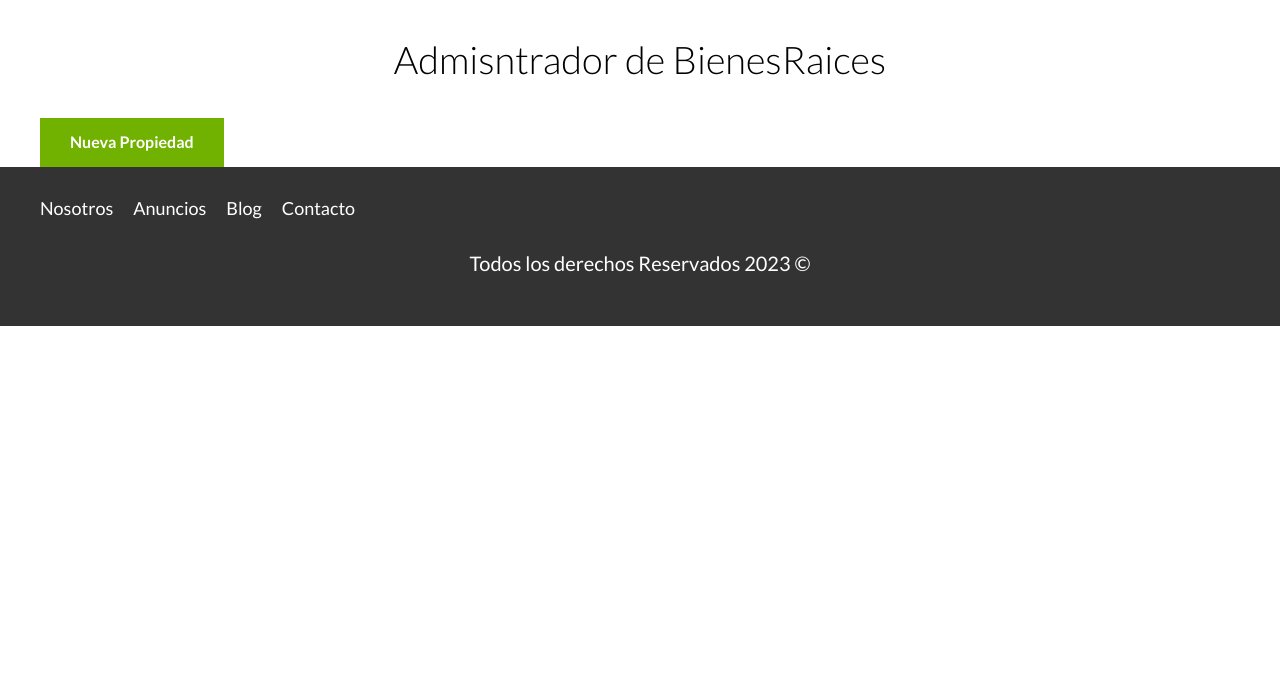
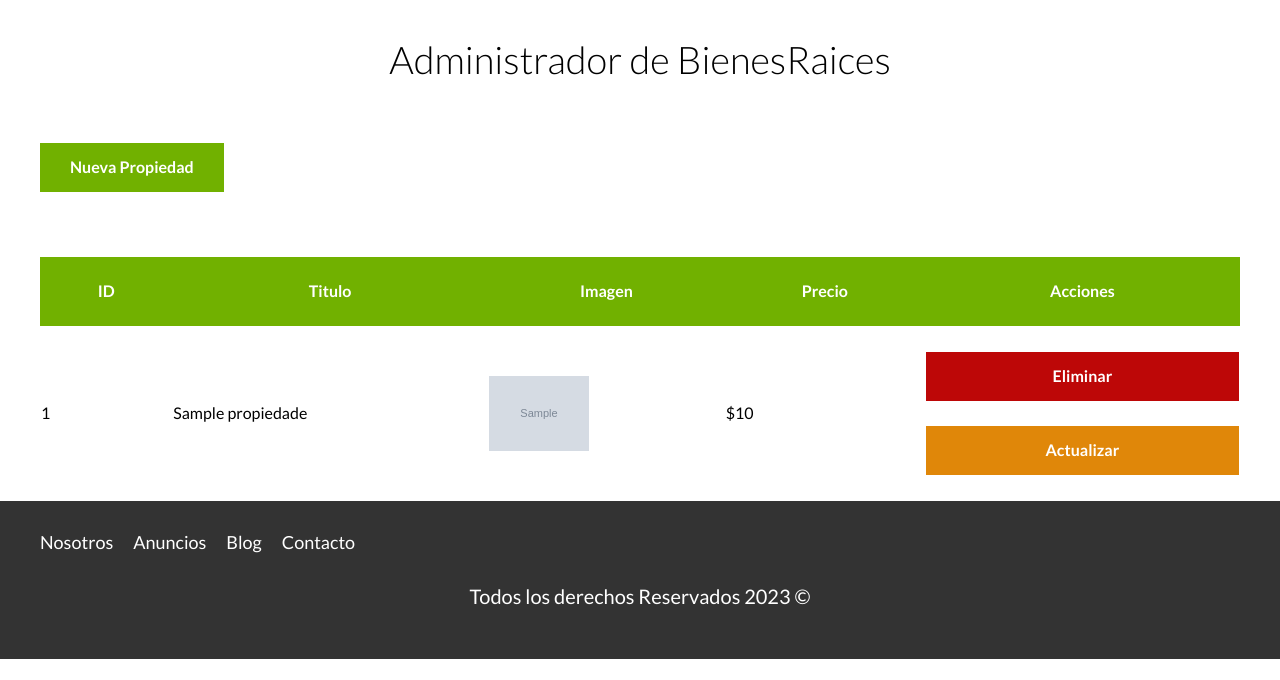
Before and after one commit to roger2107/bienesraicesphp, a PHP site: page /admin/index.php in a window 1280 px wide. Shown: the part 120-800 px from the top of the page. Run offline with PHP 8.4, Linux system fonts and the light colour scheme; tables that the repository leaves empty or names only in its code hold one stand-in row (values such as "Sample post"); grey boxes marked "Sample" are stand-in pictures.

Commit message:
lLectura de propiedades desde ls BD Lista

```diff
--- a/admin/index.php
+++ b/admin/index.php
@@ -1,19 +1,61 @@
 <?php
+
+    //Importar la conexion
+    require '../includes/config/database.php';
+    $db = conectarDB();
+
+    //Escribir el query
+    $query = "SELECT * FROM propiedades";
+
+    //Consultar la BD (Ejecutar el query)
+    $resultadoConsulta = mysqli_query($db, $query);
+
+    //Muestra mensaje condicional
     $resultado = $_GET['resultado']??null;
     //echo $_GET['resultado'];
     require '../includes/funciones.php';
-
+    //Incluye un template
     incluirTemplate('header');
 ?>
 
     <main class="contenedor seccion">
-        <h1>Admisntrador de BienesRaices</h1>
+        <h1>Administrador de BienesRaices</h1>
         <?php if(intval($resultado) === 1): ?>
             <p class="alerta exito">Anuncio creado correctamente</p>
         <?php endif ?>
         <a href="/bienesraices/admin/propiedades/crear.php" class="boton boton-verde">Nueva Propiedad</a>
+
+        <table class="propiedades">
+            <thead>
+                <th>ID</th>
+                <th>Titulo</th>
+                <th>Imagen</th>
+                <th>Precio</th>
+                <th>Acciones</th>
+            </thead>
+            <tbody> <!-- Mostrar los resulados -->
+
+                <?php  while($propiedad = mysqli_fetch_assoc($resultadoConsulta)): ?>
+                <tr>
+                    <td> <?php echo $propiedad['id']; ?> </td>
+                    <td> <?php echo $propiedad['titulo']; ?> </td>
+                    <td><img src="/bienesraices/imagenes/<?php echo $propiedad['imagen']; ?>" alt="imagen casa" class="imagen-tabla"></td>
+                    <td>$<?php echo $propiedad['precio']; ?></td>
+                    <td>
+                        <a href="#" class="boton-rojo-block">Eliminar</a>
+                        <a href="#" class="boton-amarillo-block">Actualizar</a>
+                    </td>
+                </tr>
+                <?php endwhile; ?>
+            </tbody>
+    </table>
     </main>
 
+
 <?php
+
+    //Cerrar la conexion
+    mysqli_close($db);
+
     incluirTemplate('footer');
 ?>
--- a/src/scss/base/_botones.scss
+++ b/src/scss/base/_botones.scss
@@ -9,3 +9,11 @@
 .boton-verde {
     @include boton($verde, inline-block);
 }
+
+.boton-rojo-block{
+    @include boton($rojo, block);
+}
+
+.boton-verde-block {
+    @include boton($verde, block);
+}
--- a/src/scss/base/_mixins.scss
+++ b/src/scss/base/_mixins.scss
@@ -29,7 +29,7 @@
     text-decoration: none;
     padding: 1rem 3rem;
     text-align: center;
-    margin-top:  calc($separacion / 2) 0;
+    margin:  calc($separacion / 2) 0;
     display: $display;
     border: none;
 
--- a/src/scss/internas/_admin.scss
+++ b/src/scss/internas/_admin.scss
@@ -12,3 +12,22 @@
         background-color: $verde;
     }
 }
+
+table.propiedades{
+    margin-top: 4rem;
+    width: 100%;
+    border-spacing: 0;
+    thead{
+        background-color: $verde;
+
+        th{
+            color: $blanco;
+            padding: 2rem;
+        }
+    }
+
+    .imagen-tabla{
+        width: 10rem;
+    }
+
+}
```
Also changed, not shown: build/css/app.css, 1 other file.
